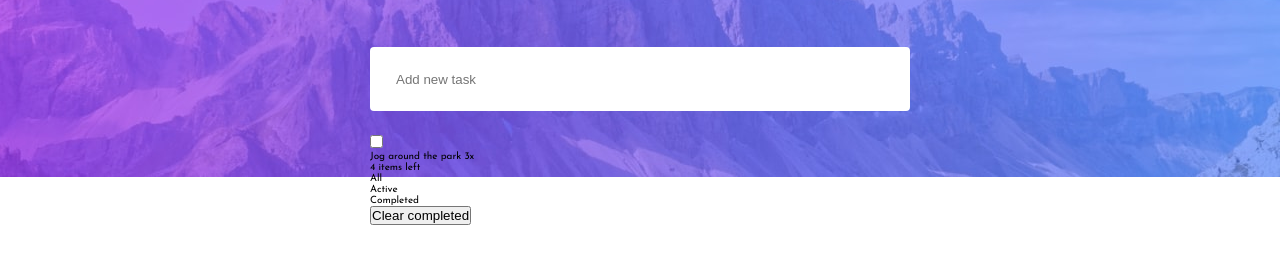
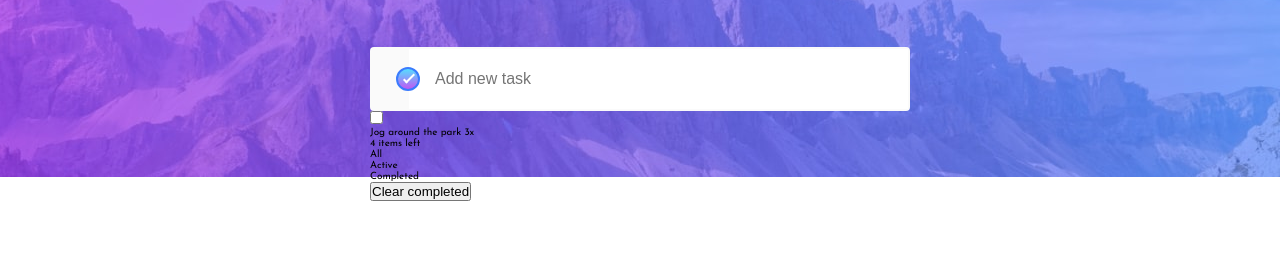
Before and after one commit to milderz/todo-app-vanilla, a website built with Vite: page index.html in a window 1280 px wide. Shown: the part 123-386 px from the top of the page. Built offline with nearby package versions, Linux system fonts and the light colour scheme.

Commit message:
add input styles

```diff
--- a/index.html
+++ b/index.html
@@ -28,12 +28,24 @@
             </svg>
           </button>
         </header>
+        <form id="add-todo-form" action="submit">
+          <!-- <input type="checkbox" name="add-todo-check" id="add-todo-check" /> -->
+          <div class="custom-checkbox-container">
+            <div class="round">
+              <input type="checkbox" checked id="checkbox" />
+              <label for="checkbox"></label>
+            </div>
+          </div>
+          <label class="add-todo-input-label">
             <input
               type="text"
               name="add-todo-input"
               id="add-todo-input"
               placeholder="Add new task"
             />
+          </label>
+        </form>
+
         <div class="app-todo-list">
           <div class="app-todo-item">
             <input type="checkbox" name="check-todo" id="check-todo" />
--- a/style.css
+++ b/style.css
@@ -81,11 +81,86 @@ main {
   }
 }
 
-#add-todo-input {
+#add-todo-form {
   width: 54rem;
   height: 6.4rem;
   border-radius: 0.4rem;
   border: 0.2rem solid transparent;
-  margin-bottom: 2.4rem;
+  background-color: var(--veryLightGray);
+  display: flex;
+  align-items: center;
+  justify-content: start;
+  padding: 0 0 0 2.4rem;
+}
+
+#add-todo-form:focus-within {
+  background: linear-gradient(white, white) padding-box,
+    linear-gradient(to right, hsl(192, 100%, 67%), hsl(280, 87%, 65%))
+      border-box;
+  border-radius: 0.4rem;
+  border: 0.2rem solid transparent;
+}
+
+.add-todo-input-label {
+  height: 100%;
+  flex: 1;
+}
+#add-todo-input {
+  border: 0.2rem solid transparent;
+  height: 100%;
   padding-left: 2.4rem;
+  font-size: 1.6rem;
+  width: 100%;
 }
+#add-todo-input:focus-visible {
+  outline: none;
+}
+.custom-checkbox-container {
+}
+
+.round {
+  position: relative;
+}
+
+.round label {
+  background-color: #fff;
+  border: 2px solid #ccc;
+  border-radius: 50%;
+  cursor: pointer;
+  height: 24px;
+  width: 24px;
+  position: absolute;
+  left: 0;
+  top: 50%;
+  transform: translateY(-50%);
+}
+
+.round label:after {
+  border: 2px solid #fff;
+  border-top: none;
+  border-right: none;
+  content: "";
+  height: 5px;
+  left: 5px;
+  opacity: 0;
+  position: absolute;
+  top: 6px;
+  width: 12px;
+  transform: rotate(-45deg);
+}
+
+.round input[type="checkbox"] {
+  visibility: hidden;
+}
+
+.round input[type="checkbox"]:checked + label {
+  background: linear-gradient(hsl(192, 100%, 67%), hsl(280, 87%, 65%));
+  border-color: var(--brightBlue);
+}
+.round input[type="checkbox"]:hover + label {
+  border-color: var(--brightBlue);
+}
+
+.round input[type="checkbox"]:checked + label:after {
+  opacity: 1;
+}
```
Lines whose indentation alone changed are shown as unchanged.
